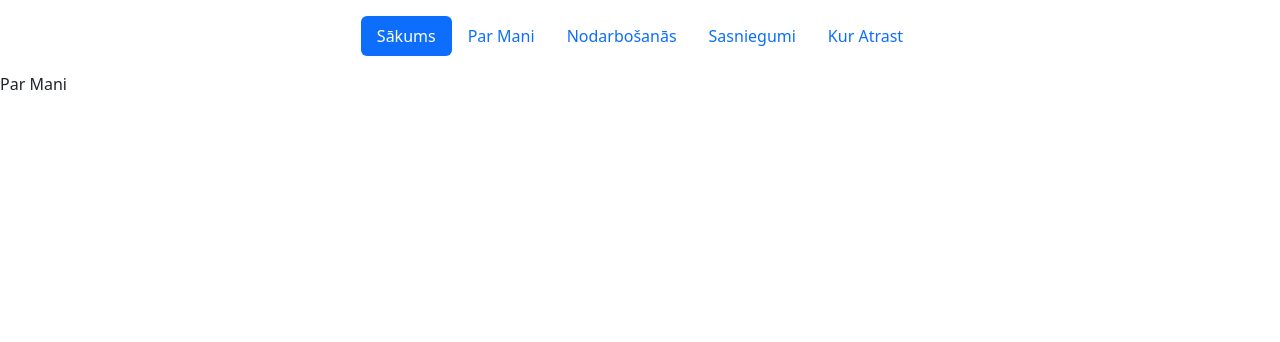
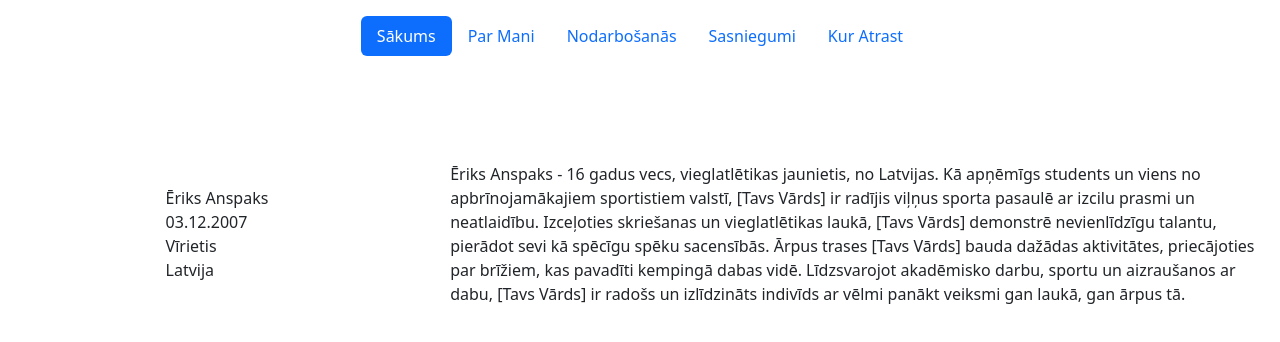
Before and after one commit to erikonkuls/erikonkuls, a plain HTML site: page UZATZIMI/index.html in a window 1280 px wide. Drawn offline with nearby package versions, Linux system fonts and the light colour scheme.

Commit message:
Add files via upload
ievietota daļa no ievada

```diff
--- a/UZATZIMI/index.html
+++ b/UZATZIMI/index.html
@@ -22,7 +22,15 @@
         </ul>
       </header>
 
-  <div id="parmani">Par Mani</div
+       <div class="row">
+        <div class="col-lg-3 col-sm-6 col-10 "><p>Ēriks Anspaks <br> 03.12.2007 <br>Vīrietis <br>Latvija </p></div>
+        <div class="col-lg-9 col-sm-6 col-10  "><p>Ēriks Anspaks - 16 gadus vecs, vieglatlētikas jaunietis, no Latvijas. Kā apņēmīgs students un viens no apbrīnojamākajiem sportistiem valstī, [Tavs Vārds] ir radījis viļņus sporta pasaulē ar izcilu prasmi un neatlaidību. Izceļoties skriešanas un vieglatlētikas laukā, [Tavs Vārds] demonstrē nevienlīdzīgu talantu, pierādot sevi kā spēcīgu spēku sacensībās. Ārpus trases [Tavs Vārds] bauda dažādas aktivitātes, priecājoties par brīžiem, kas pavadīti kempingā dabas vidē. Līdzsvarojot akadēmisko darbu, sportu un aizraušanos ar dabu, [Tavs Vārds] ir radošs un izlīdzināts indivīds ar vēlmi panākt veiksmi gan laukā, gan ārpus tā.</p></div>
+        <!-- <div class="col-lg-3 col-sm-6 col-10  ">Column 3</div>
+        <div class="col-lg-3 col-sm-6 col-10  ">Column 4</div> -->
+       </div>
+
+
+
 
 
 
--- a/UZATZIMI/style.css
+++ b/UZATZIMI/style.css
@@ -3,3 +3,10 @@
     justify-content: center;
     align-items: center;
 }
+.row{
+    margin-top: 7%;
+    margin-left: 12%;
+    display: flex;
+    justify-content: center;
+    align-items: center;
+}
```
